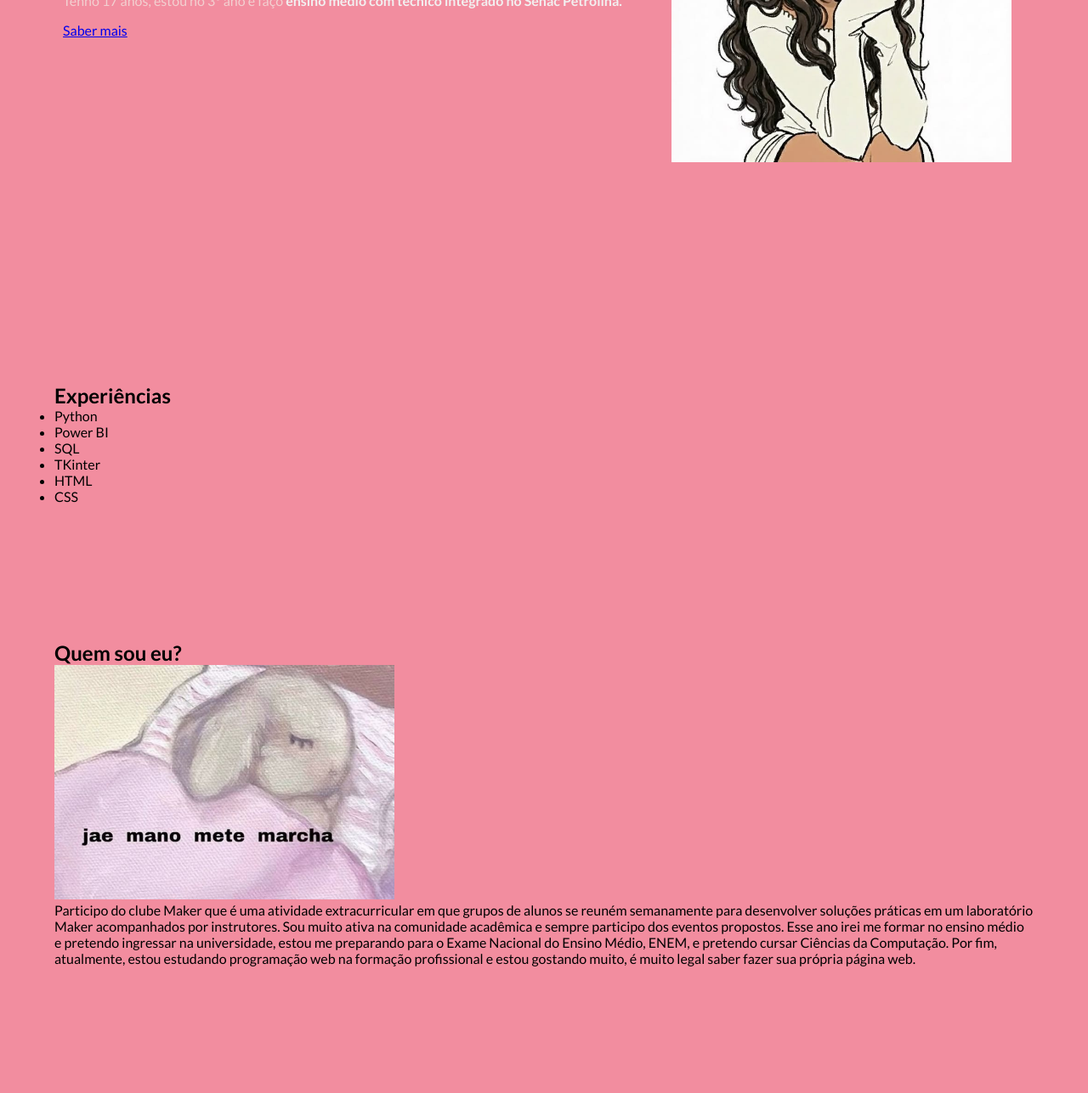
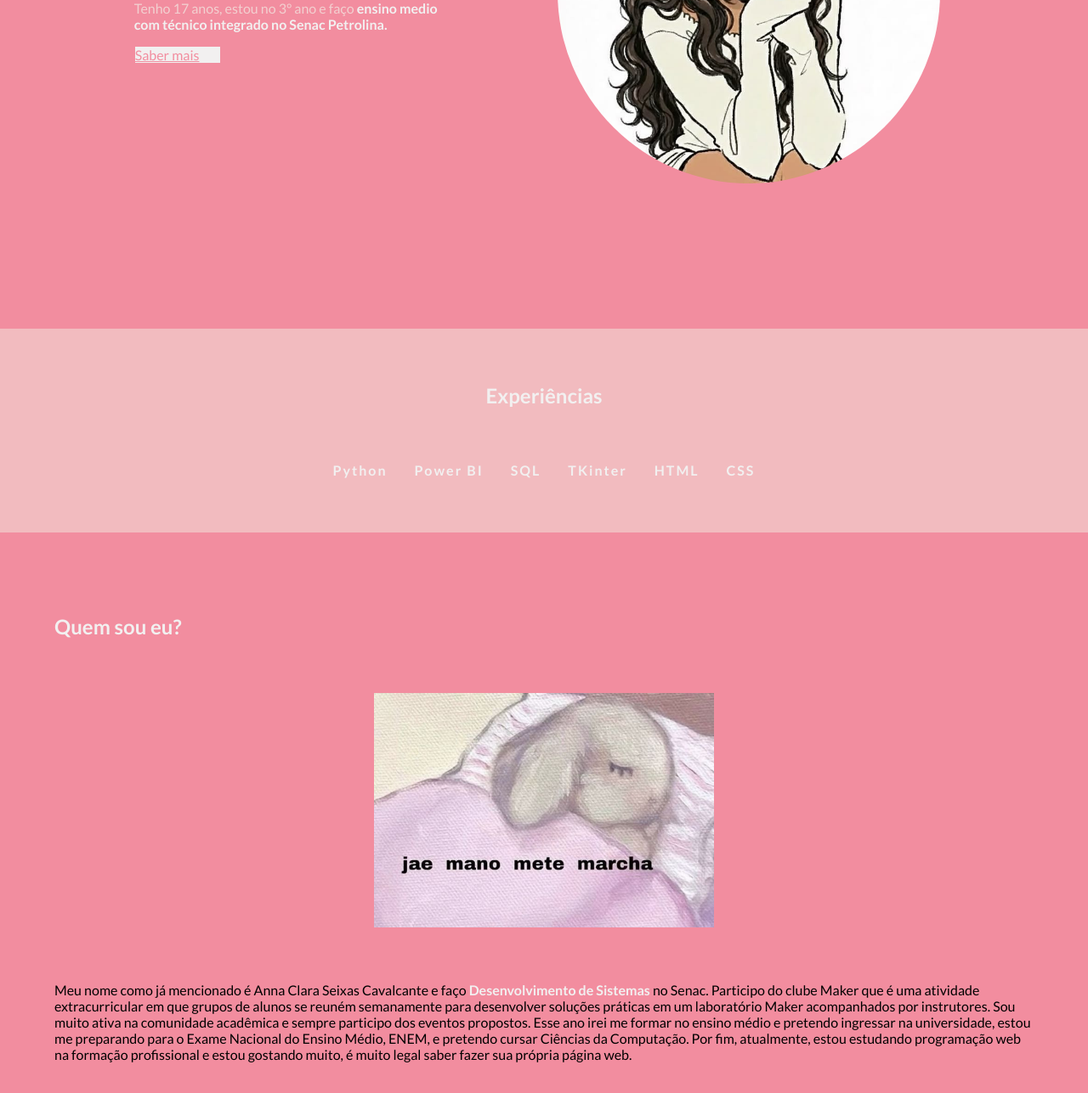
Before and after one commit to annaseixas/Meu-Portif-lio, a plain HTML site: page index.html in a window 1280 px wide. Shown: the part 461-1748 px from the top of the page at 85% size. Drawn offline with Linux system fonts and the light colour scheme; a web font is replaced by a local one.

Commit message:
Add files via upload

```diff
--- a/index.html
+++ b/index.html
@@ -31,9 +31,9 @@
     <main>
         <section class="first-section">
             <div>
-                <h1>Olá! Eu sou a <strong>Anna Seixas</strong></h1>
-                    <p>Tenho 17 anos, estou no 3° ano e faço <strong>ensino medio com técnico integrado no Senac Petrolina.</strong></p>
-                    <a href="#contatos">Saber mais</a>
+                <h1>Olá! Eu sou a <br> <strong>Anna Seixas</strong></h1>
+                    <p>Tenho 17 anos, estou no 3° ano e faço <strong>ensino medio <br>com técnico integrado no Senac Petrolina.</strong></p>
+                    <a class="btn-actions link-actions" href="#contatos">Saber mais</a>
             </div>
             <div class="box-img-main">
                 <img class="img-perfil" src="eune.jpg" alt="eu ne" width="400">
@@ -41,7 +41,7 @@
 
         </section>
         <section id="experiences" class="second-section">
-            <h2>Experiências</h2>
+            <h2 class="title" >Experiências</h2>
             <ul>
                 <li>Python</li>
                 <li>Power BI</li>
@@ -54,9 +54,11 @@
         </section>
 
         <section id="who-am-i" class="third-section">
-            <h2>Quem sou eu?</h2>
-            <img src="quemsoeu.jpg" alt="eu" width="400">
-            <p>Participo do clube Maker que é uma atividade extracurricular em que grupos de alunos se reuném semanamente para desenvolver soluções práticas em um laboratório Maker acompanhados por instrutores. Sou muito ativa na comunidade acadêmica e sempre participo dos eventos propostos. Esse ano irei me formar no ensino médio e pretendo ingressar na universidade, estou me preparando para o Exame Nacional do Ensino Médio, ENEM, e pretendo cursar Ciências da Computação. Por fim, atualmente, estou estudando programação web na formação profissional e estou gostando muito, é muito legal saber fazer sua própria página web.</p>
+            <h2 class="title" >Quem sou eu?</h2>
+            <div>
+                <img src="quemsoeu.jpg" alt="eu" width="400">
+                <p>Meu nome como já mencionado é Anna Clara Seixas Cavalcante e faço <strong> Desenvolvimento de Sistemas </strong> no Senac. Participo do clube Maker que é uma atividade extracurricular em que grupos de alunos se reuném semanamente para desenvolver soluções práticas em um laboratório Maker acompanhados por instrutores. Sou muito ativa na comunidade acadêmica e sempre participo dos eventos propostos. Esse ano irei me formar no ensino médio e pretendo ingressar na universidade, estou me preparando para o Exame Nacional do Ensino Médio, ENEM, e pretendo cursar Ciências da Computação. Por fim, atualmente, estou estudando programação web na formação profissional e estou gostando muito, é muito legal saber fazer sua própria página web.</p>
+            </div>
         </section>
 
         <section id="projects" class="fourth-section">
--- a/style.css
+++ b/style.css
@@ -26,7 +26,7 @@ body{
 /*estilização do cabeçalho*/
 header{
     display: flex; /*ativa o flexbox*/
-    justify-content: space-around; /*espaço entre os elementos*
+    justify-content: space-around; /*espaço entre os elementos*/
     align-items: center; /*alinha verticalmente*/
     gap: 1rem; /*espaço entre os itens*/
     flex-wrap: wrap; /*permite quebra de linha*/
@@ -73,10 +73,10 @@ nav{
     gap: 1rem; /*espaçamento entre os botões*/
 }
 
-.bnt-actions{
-    background-color: transparent;
-    border: 1px solid var(--cor3);
-    color: var(--cor3);
+.btn-actions{
+    background-color: var(--cor5);
+    border: 1px solid var(--cor1);
+    color: var(--cor1);
     width: 100px;
 }
 
@@ -132,3 +132,56 @@ strong{
     max-width: 450px;
     padding: 1rem;
 }
+
+.img-perfil{
+    border-radius: 50%;
+    width: 100%;
+}
+
+.second-section{
+    background-color: var(--cor3);
+    display: flex;
+    flex-direction: column;
+    align-items: center;
+    justify-content: center;
+    gap: 4rem;
+}
+
+.second-section ul{
+    list-style: none;
+    display: flex;
+    justify-content: center;
+    align-items: center;
+    gap: 2rem;
+    flex-wrap: wrap;
+}
+
+.second-section ul li{
+    color: var(--cor5);
+    letter-spacing: 2px;
+    font-weight: bold;
+}
+
+.title{
+    color: var(--cor5);
+}
+
+.second-section ul li:hover{
+    color: var(--cor1);
+    transition: .4s;
+    cursor: default;
+}
+
+.third-section{
+    display: flex;
+    flex-direction: column;
+    gap: 4rem;
+}
+
+.third-section > div{
+    display: flex;
+    gap: 4rem;
+    justify-content: center;
+    align-items: center;
+    flex-wrap: wrap;
+}
```
